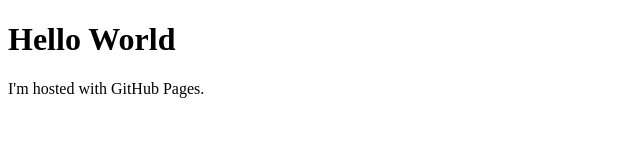
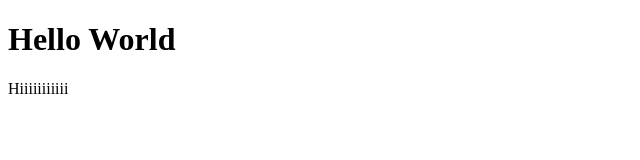
Before and after one commit to Meowwwww111/Meowwwww111.github.io, a plain HTML site: page index.html in a window 1280 px wide. Shown: the whole page, without its empty margins (0-640 px from the left). Drawn offline with Linux system fonts and the light colour scheme.

Commit message:
Update index.html

```diff
--- a/index.html
+++ b/index.html
@@ -2,6 +2,6 @@
 <html>
 <body>
 <h1>Hello World</h1>
-<p>I'm hosted with GitHub Pages.</p>
+<p>Hiiiiiiiiiii</p>
 </body>
 </html>
```
